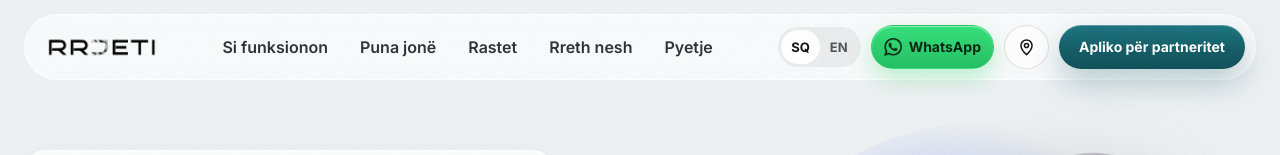
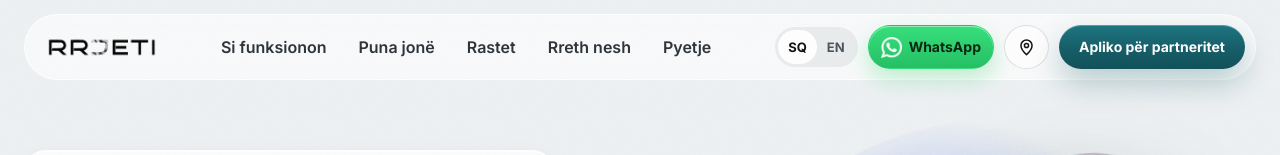
Before and after one commit to YlliLimited/rrjeti-agency-website, a plain HTML site: page new/index.html in a window 1280 px wide. Shown: the top 155 px of the page. Drawn offline with Linux system fonts and the light colour scheme.

Commit message:
White WhatsApp logo on green buttons
Co-Authored-By: Claude Opus 5.5 <noreply@anthropic.com>

```diff
--- a/new/assets/css/main.css
+++ b/new/assets/css/main.css
@@ -802,3 +802,6 @@ fieldset { margin: 0; padding: 0; border: 0; min-width: 0; }
 }
 /* the white form inside dark panels keeps dark, readable small print */
 .dark .form-white p:not(.form-msg), .dark .form-white .muted, .dark .form-white .tiny { color: #56626a; }
+
+.btn-wa .wa-ico, .nav-call .wa-ico { background: #fff; width: 1.35em; height: 1.35em; filter: drop-shadow(0 1px 1px rgba(6,36,15,.35)); }
+.nav-call .wa-ico { width: 21px; height: 21px; }
```
